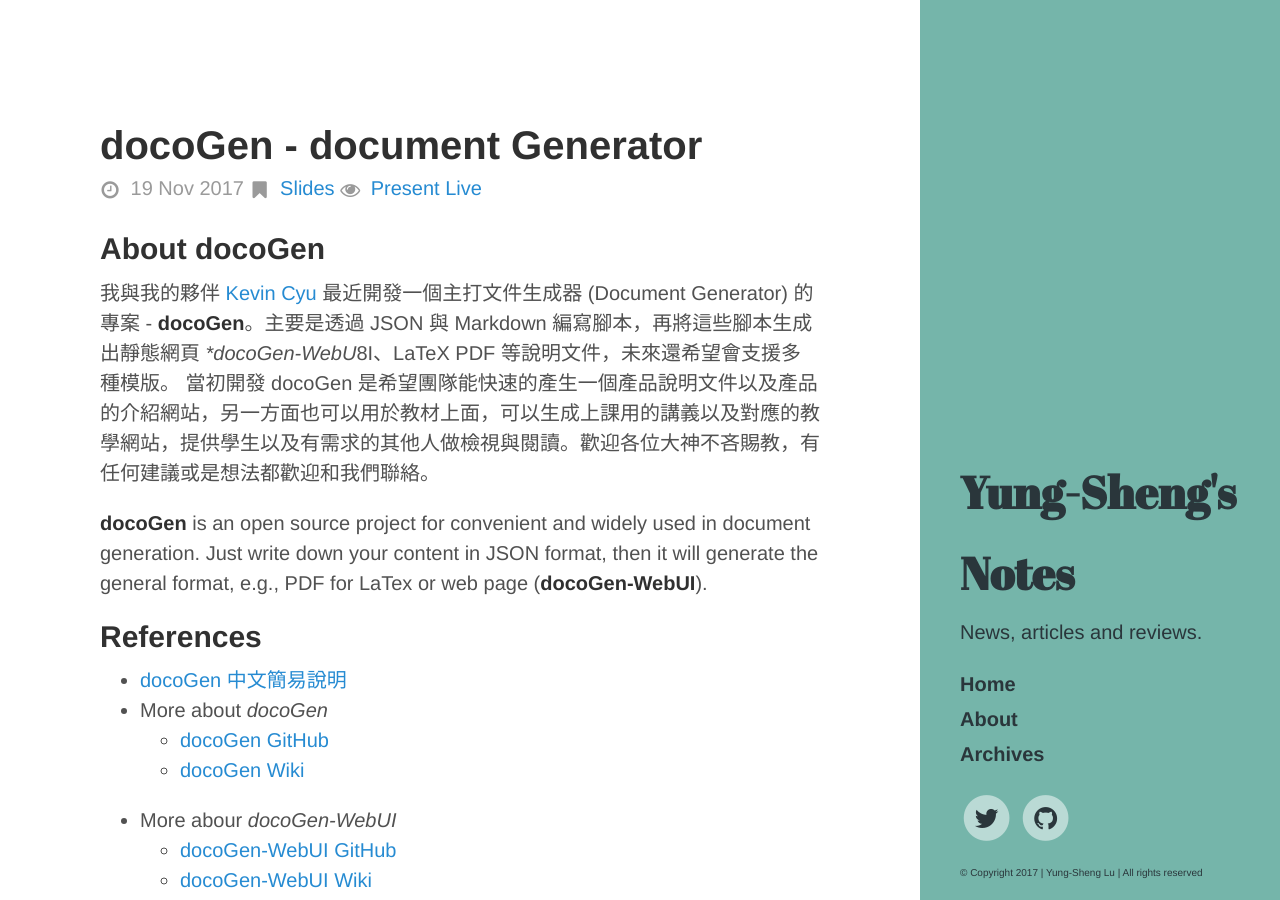
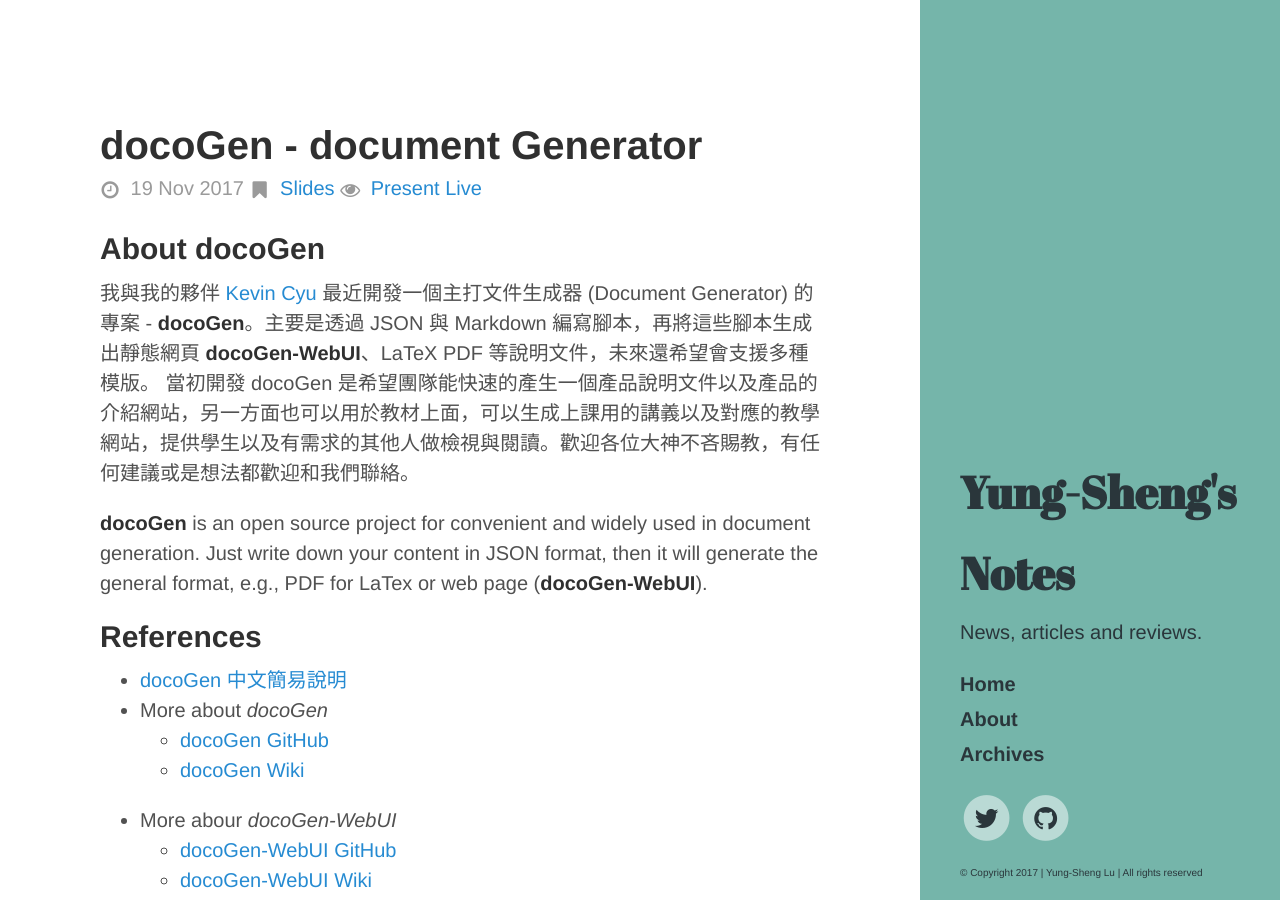
Before and after one commit to dppss90010/yungshenglu.github.io, a Jekyll site: the page built from _posts/2017-11-19-docoGen.markdown, in a window 1280 px wide and 900 px high. Built offline with Jekyll 4.4.1, drawn with Linux system fonts in a browser that asks for light colours; comment, search, counter and statistics services are not loaded.

```diff
--- a/_posts/2017-11-19-docoGen.markdown
+++ b/_posts/2017-11-19-docoGen.markdown
@@ -13,7 +13,7 @@
 
 ## About docoGen
 
-我與我的夥伴 [Kevin Cyu](https://kevinbird61.github.io/Intro/) 最近開發一個主打文件生成器 (Document Generator) 的專案 - **docoGen**。主要是透過 JSON 與 Markdown 編寫腳本，再將這些腳本生成出靜態網頁 **docoGen-WebU*8I、LaTeX PDF 等說明文件，未來還希望會支援多種模版。
+我與我的夥伴 [Kevin Cyu](https://kevinbird61.github.io/Intro/) 最近開發一個主打文件生成器 (Document Generator) 的專案 - **docoGen**。主要是透過 JSON 與 Markdown 編寫腳本，再將這些腳本生成出靜態網頁 **docoGen-WebUI**、LaTeX PDF 等說明文件，未來還希望會支援多種模版。
 當初開發 docoGen 是希望團隊能快速的產生一個產品說明文件以及產品的介紹網站，另一方面也可以用於教材上面，可以生成上課用的講義以及對應的教學網站，提供學生以及有需求的其他人做檢視與閱讀。歡迎各位大神不吝賜教，有任何建議或是想法都歡迎和我們聯絡。
 
 **docoGen** is an open source project for convenient and widely used in document generation. Just write down your content in JSON format, then it will generate the general format, e.g., PDF for LaTex or web page (**docoGen-WebUI**).
```
